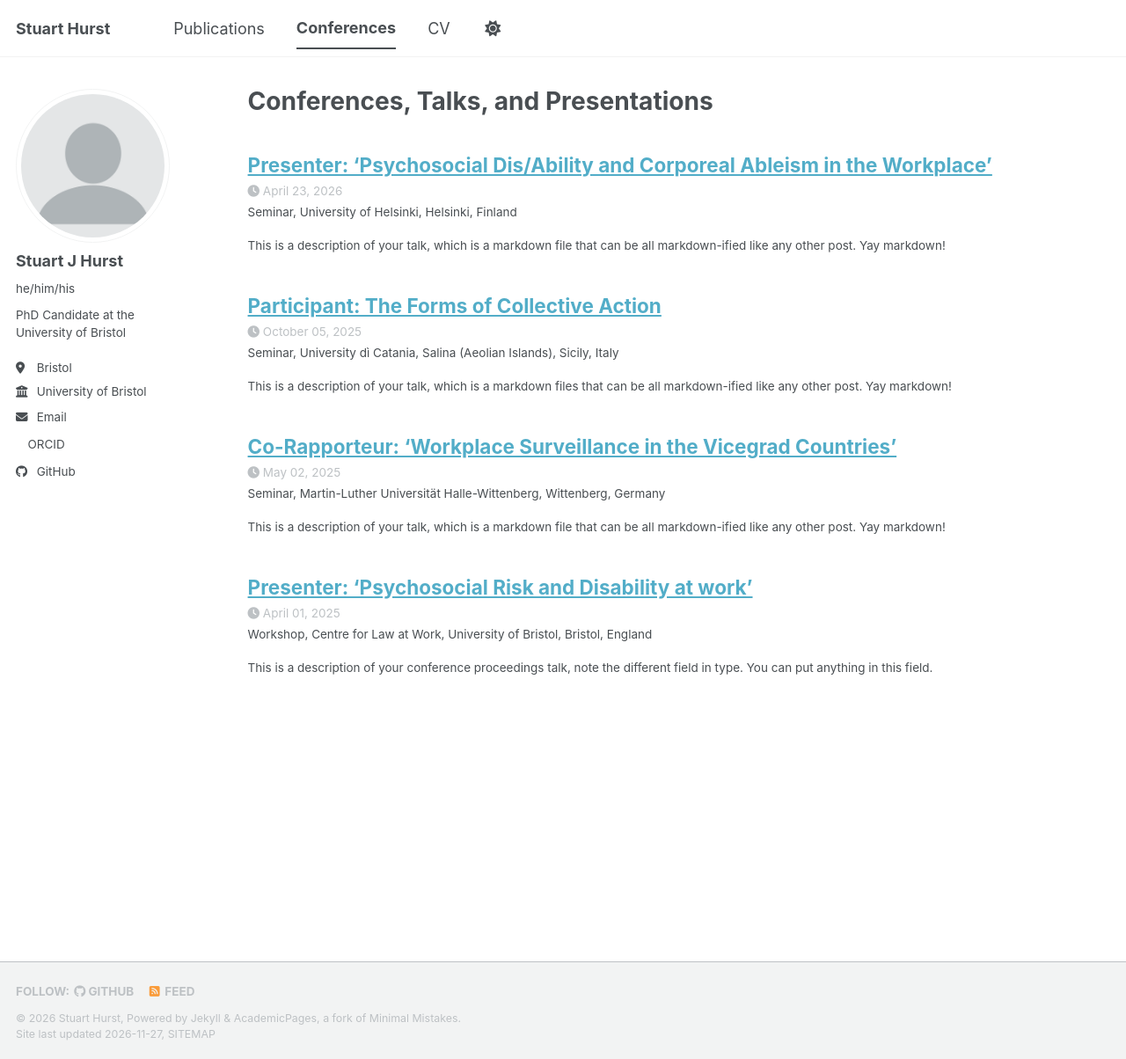
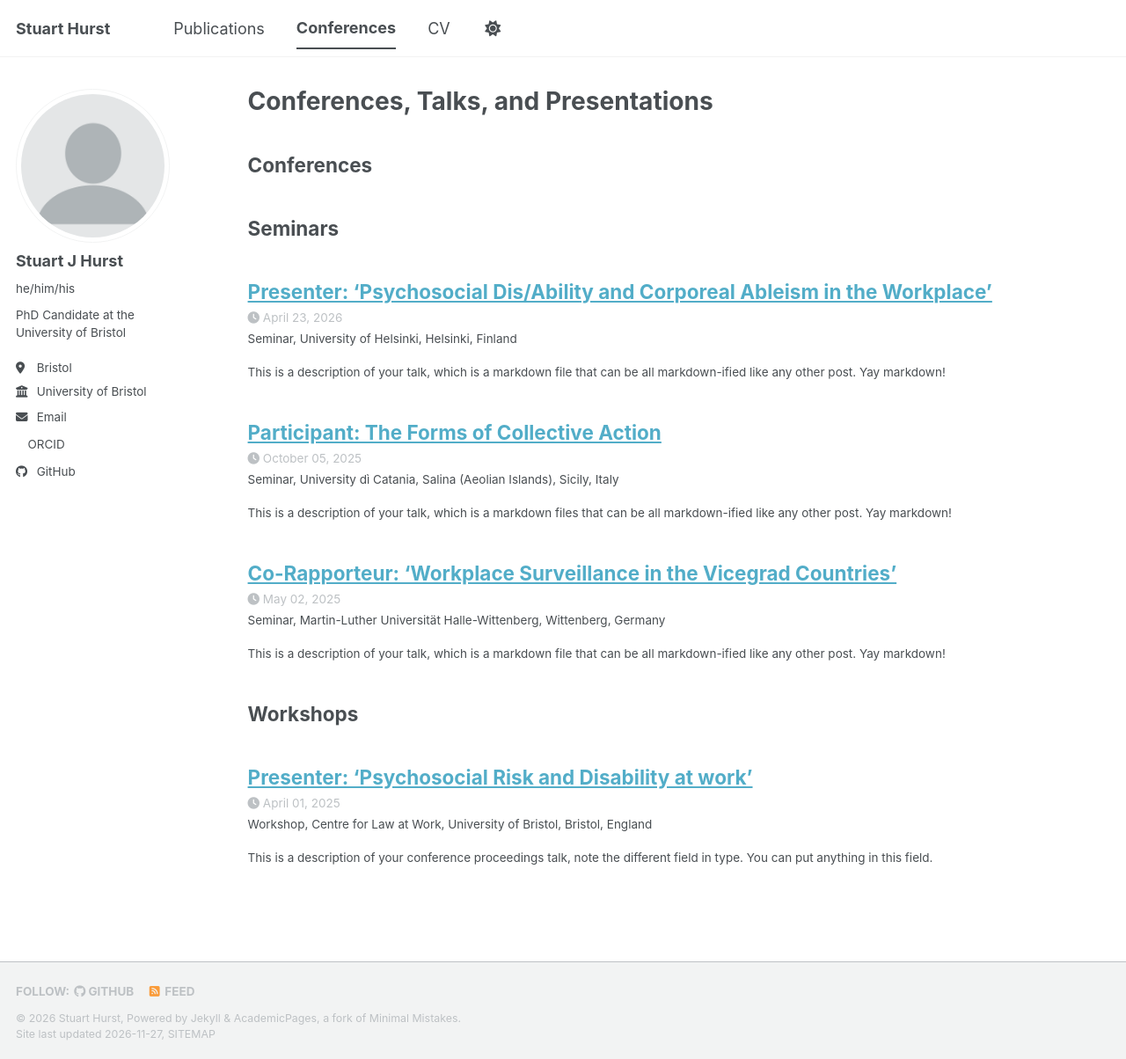
Before and after one commit to stuartjhurst/stuartjhurst.github.io, a Jekyll site: the page built from _pages/conferences.html, in a window 1280 px wide and 1204 px high. Shown: the whole window at 88% size. Built offline with Jekyll 4.4.1, drawn with Linux system fonts in a browser that asks for light colours; a script bundle is joined from its source files by our own code; a style sheet for code colours, icons or effects is not loaded.

Commit message:
Update conferences.html

```diff
--- a/_pages/conferences.html
+++ b/_pages/conferences.html
@@ -11,6 +11,20 @@ author_profile: true
 
 {% endif %}
 
-{% for post in site.talks reversed %}
+<h2>Conferences</h2>
+{% assign conferences = site.talks | where: "type", "Conference" %}
+{% for post in conferences reversed %}
   {% include archive-single-talk.html %}
 {% endfor %}
+
+<h2>Seminars</h2>
+{% assign seminars = site.talks | where: "type", "Seminar" %}
+{% for post in seminars reversed %}
+  {% include archive-single-talk.html %}
+{% endfor %}
+
+<h2>Workshops</h2>
+{% assign workshops = site.talks | where: "type", "Workshop" %}
+{% for post in workshops reversed %}
+  {% include archive-single-talk.html %}
+{% endfor %}
```
